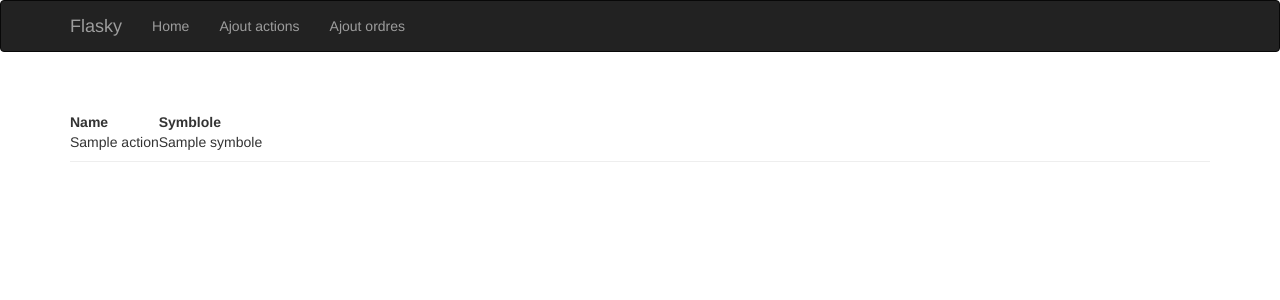
After one commit to athelopuce/euronext, a Python web app: template appEuro/templates/indexV1.html in a window 1280 px wide. The commit adds this page. Shown: the top 300 px of the page. Run offline with Jinja, Linux system fonts and the light colour scheme; the template is opened without the code that fills it: most values are stand-ins (such as "Sample title", 1, 10 or a date in 2020); some libraries are stand-ins or nearby versions.

Commit message:
page newAct fonctionne

```diff
--- /dev/null
+++ b/appEuro/templates/indexV1.html
@@ -0,0 +1,33 @@
+{% extends "base.html" %}
+{% import "bootstrap/wtf.html" as wtf %}
+
+{% block title %}Euro{% endblock %}
+
+{% block page_content %}
+<div class="page-header">
+<!--     <h1>Hello, {% if name %}{{ name }}{% else %}Stranger{% endif %}!</h1>
+    {% if not known %}
+    <p>Pleased to meet you!</p>
+    {% else %}
+    <p>Happy to see you again!</p>
+    {% endif %} -->
+	<table>
+         <thead>
+            <tr>
+               <th>Name</th>
+               <th>Symblole</th>
+            </tr>
+         </thead>
+
+         <tbody>
+            {% for action in listActions %}
+               <tr>
+                  <td>{{ action.name }}</td>
+                  <td>{{ action.symbole }}</td>
+               </tr>
+            {% endfor %}
+         </tbody>
+      </table>
+</div>
+{{ wtf.quick_form(form) }}
+{% endblock %}
```
Also changed, not shown: appEuro/templates/newAct.html (+9 -7 lines).
